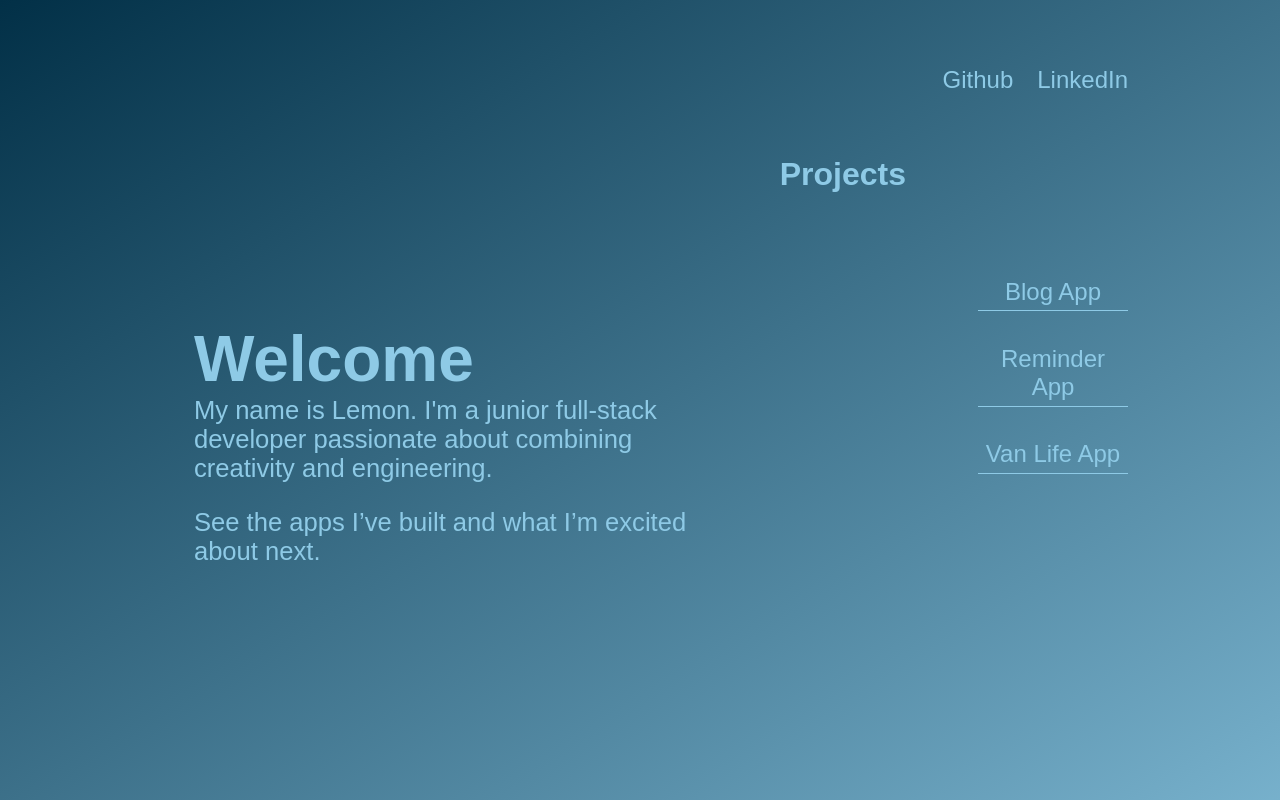
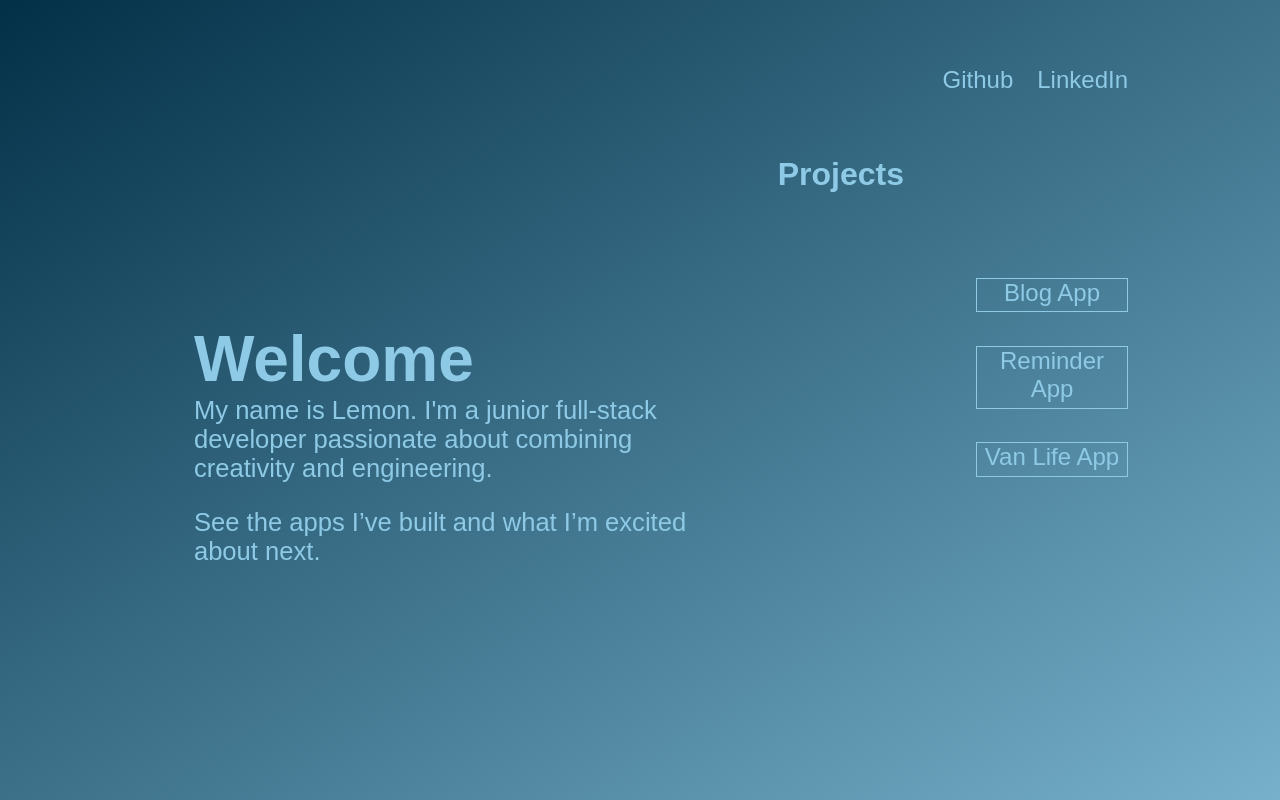
Before and after one commit to Lefie/lemon, a React (Vite) app: page / in a window 1280 px wide. Built offline with nearby package versions, Linux system fonts and the light colour scheme; a web font is replaced by a local one.

Commit message:
interactivity hovering over links

```diff
--- a/src/Site.jsx
+++ b/src/Site.jsx
@@ -8,8 +8,8 @@ export default function Site(){
 
             <article className="dash">
                 <ul className="links">
-                    <a href="https://github.com/Lefie"><li>Github</li></a>
-                    <a href="https://www.linkedin.com/in/qiwen-lemon-ruan/"><li>LinkedIn</li></a>
+                    <li><a href="https://github.com/Lefie">Github</a></li>
+                    <li><a href="https://www.linkedin.com/in/qiwen-lemon-ruan/">LinkedIn</a></li>
                 </ul>
             </article>
             <section className="content-items">
@@ -24,9 +24,9 @@ export default function Site(){
                     <h1> Projects </h1>
                     <div className="projects-container">
                             <ul className="project-names">
-                                <a href="https://blog-frontend-1-nine.vercel.app/" target="_blank"><li>Blog App </li></a>
-                                <a href="https://reminder-bot-sigma.vercel.app/" target="_blank"><li>Reminder App </li></a>
-                                <a href="https://van-life-gold.vercel.app/" target="_blank"><li>Van Life App</li></a>
+                                <li><a href="https://blog-frontend-1-nine.vercel.app/" target="_blank">Blog App </a></li>
+                                <li><a href="https://reminder-bot-sigma.vercel.app/" target="_blank">Reminder App </a></li>
+                                <li><a href="https://van-life-gold.vercel.app/" target="_blank">Van Life App</a></li>
                             </ul>
                     </div>
                 </article>
--- a/src/index.css
+++ b/src/index.css
@@ -106,7 +106,7 @@
   padding-bottom:0.2em;
   width:150px;
   text-align:center;
-  border-bottom: 1px solid #8ecae6;
+  border: 1px solid #8ecae6;
   font-size:1.5rem;
 }
 
@@ -116,7 +116,10 @@ a {
 }
 
 a:hover {
+  padding-left:10px;
+  padding-right:10px;
   color:#91e0f4;
+  background-color: #023047;
   transition:0.2s;
 }
 
```
